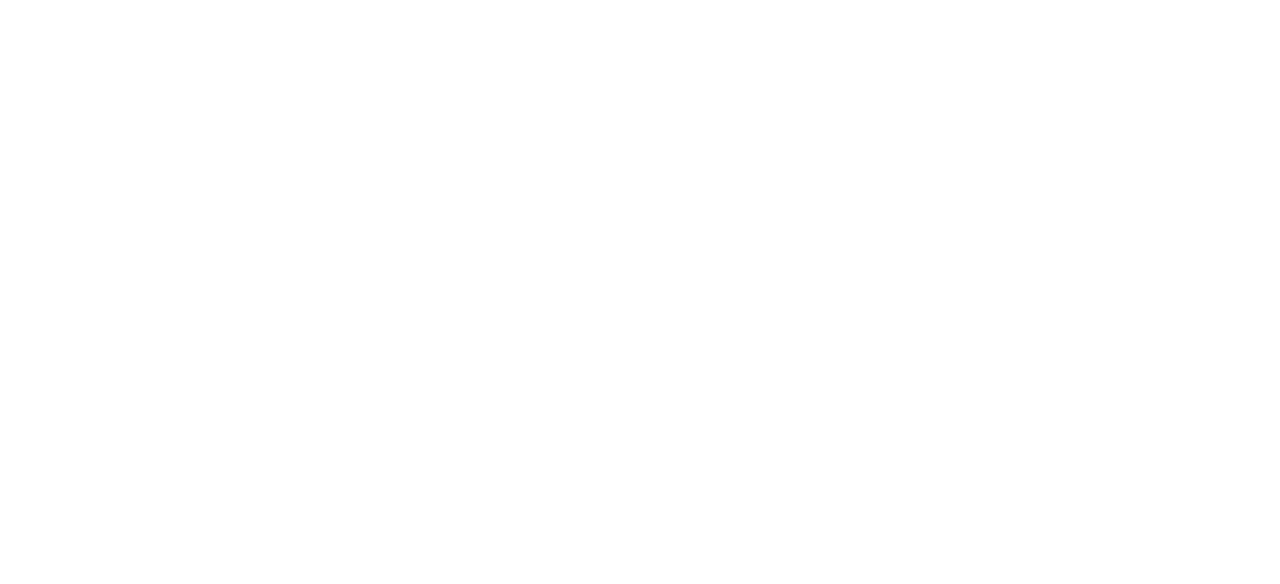
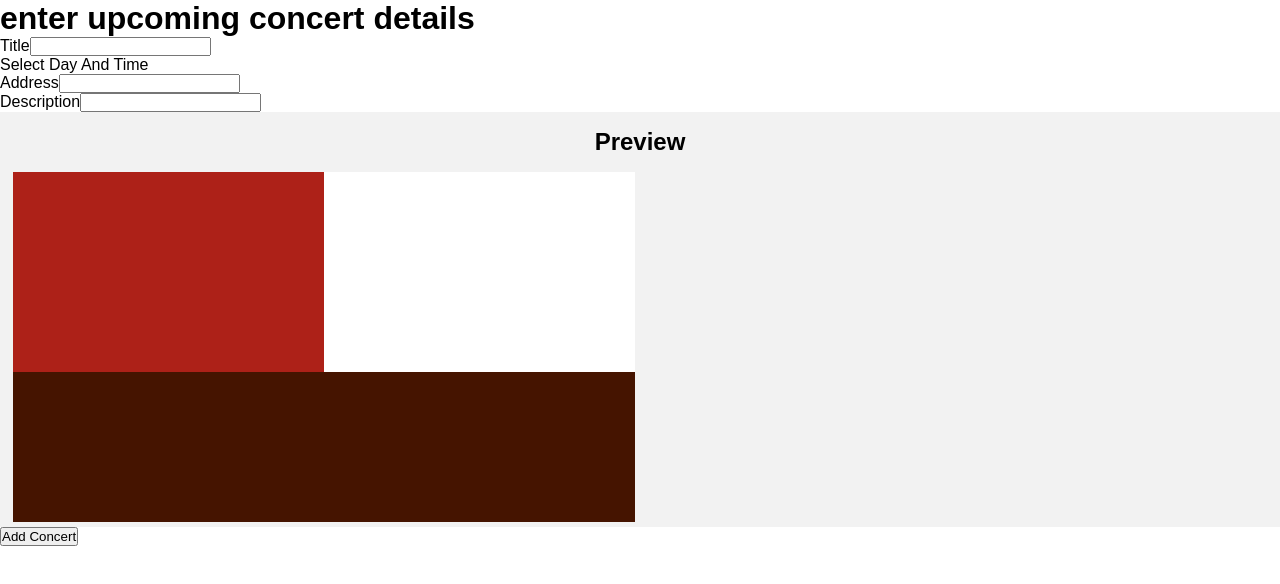
Before and after one commit to eelok/admin-office-sb, a React (Create React App) app: page /addconcert in a window 1280 px wide. Shown: the top 584 px of the page. Built offline with nearby package versions, Linux system fonts and the light colour scheme.

Commit message:
add all concerts

```diff
--- a/src/App.css
+++ b/src/App.css
@@ -1,38 +1,25 @@
-.App {
-  text-align: center;
+* {
+    margin: 0;
+    padding: 0;
 }
 
-.App-logo {
-  height: 40vmin;
-  pointer-events: none;
+:root {
+    --main-color-brick-red: #AD2118;
+    --color-brick-red-bnt-hover:#9F1924;
+    --secondary-color-choco-brown: #451400;
+    --secondary-color-brown-rgba: rgba(70, 21, 0, 0.5);
+    --color-white: #f4f4f4;
+    --color-crem-white: #E9E6DF;
+    --color-white-paper: #F2F2F2;
+    --color-black: #111;
+    --color-light-grey: rgba(233, 230, 223, 0.4);
+    --instagram-color: #bc2a8d;
+    --vk-color: #4c75a3;
+    --youtube-color: #c4302b;
+    --link-color: #2466AE;
 }
 
-@media (prefers-reduced-motion: no-preference) {
-  .App-logo {
-    animation: App-logo-spin infinite 20s linear;
-  }
+.main-title {
+    font-size: 1.5rem;
+    text-align: left;
 }
-
-.App-header {
-  background-color: #282c34;
-  min-height: 100vh;
-  display: flex;
-  flex-direction: column;
-  align-items: center;
-  justify-content: center;
-  font-size: calc(10px + 2vmin);
-  color: white;
-}
-
-.App-link {
-  color: #61dafb;
-}
-
-@keyframes App-logo-spin {
-  from {
-    transform: rotate(0deg);
-  }
-  to {
-    transform: rotate(360deg);
-  }
-}
--- a/src/App.js
+++ b/src/App.js
@@ -1,12 +1,14 @@
 import './App.css';
 import {Route, Switch} from 'react-router-dom';
 import CreateConcert from "./components/create-concert/create-concert-component";
+import AllConcerts from "./pages/all-concerts-page.component";
 
 function App() {
     return (
         <div className="App">
             <Switch>
-                <Route path='/concerts' component={CreateConcert}/>
+                <Route exact={true} path='/addconcert' component={CreateConcert}/>
+                <Route exact={true} path='/concerts' component={AllConcerts}/>
             </Switch>
         </div>
     );
--- a/src/components/create-concert/create-concert-component.jsx
+++ b/src/components/create-concert/create-concert-component.jsx
@@ -1,10 +1,10 @@
 import React from "react";
 import {db} from '../../firebase';
-import {useHistory} from "react-router-dom";
 import DatePickerComponent from "../datePicker/date-picker-component";
 import InputComponent from "../Input/Input-component";
 import './create-concert-style.scss'
 import './concert-preview-style.scss'
+import DatePicker from "react-datepicker";
 
 class CreateConcert extends React.Component {
 
@@ -14,25 +14,25 @@
         this.state = {
             title: '',
             description: '',
-            startDate: new Date(),
+            // startDate: new Date(),
             address: '',
         }
     }
 
-    handleCreateConcert = (event) => {
-        // event.preventDefault();
-        // let formData = new FormData(event.target)
-        // let newConcert = Object.fromEntries(formData);
-        // db.collection('concerts').add(newConcert)
-        //     .then(() => {
-        //         history.push('/news')
-        //     })
-        //     .catch(error => {
-        //         alert(error.message)
-        //     });
+    handleAddConcert = (event) => {
+        event.preventDefault();
+        let formData = new FormData(event.target)
+        let newConcert = Object.fromEntries(formData);
+        db.collection('concerts').add(newConcert)
+            .then(() => {
+                this.props.history.push('/concerts')
+            })
+            .catch(error => {
+                alert(error.message)
+            });
     }
 
-    handleChange = (event) =>{
+    handleChange = (event) => {
         this.setState({
             [event.target.name]: event.target.value
         });
@@ -42,7 +42,7 @@
         return (
             <div className='wrapper'>
                 <h1>enter upcoming concert details</h1>
-                <form onSubmit={this.handleCreateConcert} className='concert-input'>
+                <form onSubmit={this.handleAddConcert} className='concert-input'>
                     <div>
                         <InputComponent
                             type={'text'}
@@ -56,11 +56,8 @@
                     </div>
                     <div>
                         <label>Select Day And Time</label>
-                        <DatePickerComponent
-                            selected={this.state.startDate}
-                            onChange={this.handleChange}
-                            name={'startDate'}
-                        />
+                        {/*<DatePickerComponent*/}
+                        {/*/>*/}
 
                     </div>
                     <div>
@@ -85,9 +82,6 @@
                             onChange={this.handleChange}
                         />
                     </div>
-                    <button type='submit'>Add Concert</button>
-                </form>
-                <form>
                     <div className="news-page">
                         <header className="news__header">
                             <h2 className='main-header'>Preview</h2>
@@ -105,6 +99,7 @@
                             </section>
                         </section>
                     </div>
+                    <button type='submit'>Add Concert</button>
                 </form>
             </div>
         )
--- a/src/components/datePicker/date-picker-component.jsx
+++ b/src/components/datePicker/date-picker-component.jsx
@@ -2,13 +2,13 @@
 import DatePicker from "react-datepicker";
 import "react-datepicker/dist/react-datepicker.css";
 
-const DatePickerComponent = ({selected, onChange, name}) => {
-    // const [startDate, setStartDate] = useState(new Date());
+const DatePickerComponent = () => {
+    const [startDate, setStartDate] = useState(new Date());
 
     return (
         <div>
             <DatePicker
-                selected={selected}
+                selected={startDate}
                 // onChange={date => setStartDate(date)}
                 minDate={new Date()}
                 showDisabledMonthNavigation
@@ -17,7 +17,7 @@
                 timeIntervals={15}
                 timeCaption="time"
                 dateFormat="d MMMM yyyy, HH:mm"
-                name={name}
+                // name={name}
             />
         </div>
     )
--- /dev/null
+++ b/src/pages/all-concerts-page.component.jsx
@@ -0,0 +1,52 @@
+import React from "react";
+import {db} from '../firebase.js';
+import './all-concerts-style.scss'
+
+class AllConcerts extends React.Component {
+    constructor(props) {
+        super(props);
+
+        this.state = {
+            concerts: [],
+        }
+    }
+
+    async componentDidMount() {
+        let concertReference = db.collection('concerts');
+        concertReference.get().then((querySnapshot) => {
+            let concerts = [];
+            querySnapshot.forEach((doc) => {
+                concerts.push({id: doc.id, ...doc.data()});
+            });
+            this.setState({concerts: concerts})
+        }).catch(function (error) {
+            console.log("Error getting document:", error);
+        });
+    }
+
+    render() {
+        const {concerts} = this.state;
+        return (
+            <div className='page-wrapper'>
+                <header className="concerts-header">
+                    <h2 className='main-title'>Concerts:</h2>
+                </header>
+                <section className="event">
+                    {
+                        concerts.map(item => (
+                            <section key={item.id} className="event__container">
+                                <h3 className='event__title'>{item.title}</h3>
+                                <p className='event__description'>{item.description}</p>
+                                {/*<div>{item.dayAndTime}</div>*/}
+                                <h3 className='event__address'>{item.address}</h3>
+                            </section>
+                        ))
+                    }
+                </section>
+            </div>
+        );
+    }
+
+}
+
+export default AllConcerts;
--- /dev/null
+++ b/src/pages/all-concerts-style.scss
@@ -0,0 +1,34 @@
+.page-wrapper{
+  background-color: var(--color-white-paper);
+}
+.concerts-header{
+  padding: 0.5rem 1.5rem;
+}
+
+.event {
+  padding: 0 1rem;
+
+  &__container {
+    margin: 1rem 0;
+    padding: 1.5rem;
+    box-shadow: 0 0 4px var(--secondary-color-brown-rgba);
+    background-color: white;
+    border-radius: 2px;
+  }
+
+  &__title{
+    font-size: 1.5rem;
+    font-weight: bold;
+  }
+
+  &__description{
+    font-size: 1.2rem;
+    padding: 0.5rem 0;
+  }
+
+  &__address{
+    font-size: 1.25rem;
+    font-weight: normal;
+  }
+
+}
```
